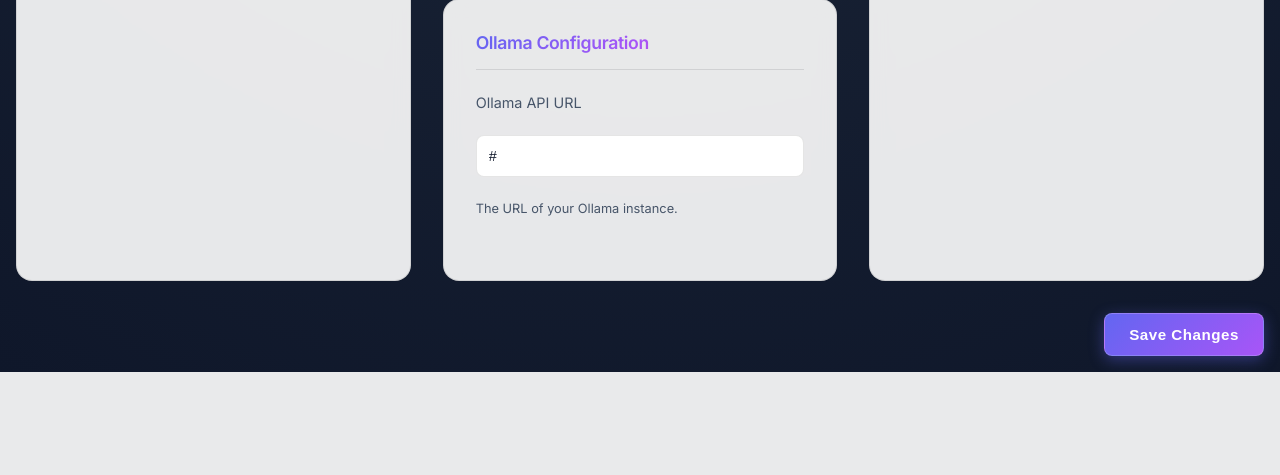
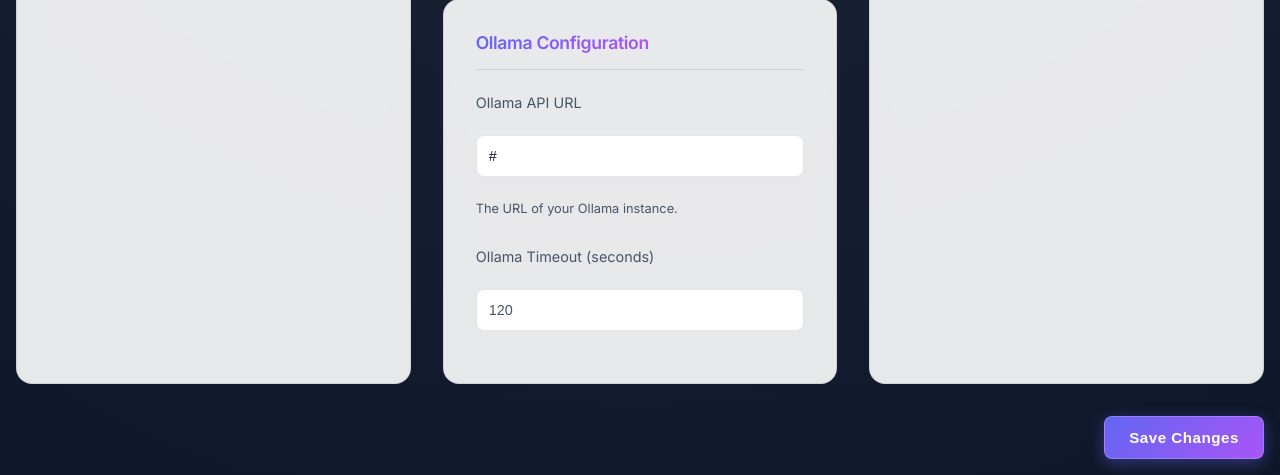
Before and after one commit to alshawwaf/Lakera-Demo, a Flask app: template templates/settings.html in a window 1280 px wide. Shown: the part 681-1156 px from the top of the page. Before the commit the page ends 1053 px from the top, so only its background shows below. Run offline with Flask 3, Linux system fonts and the light colour scheme; the template is opened without the code that fills it: most values are stand-ins (such as "Sample title", 1, 10 or a date in 2020).

Commit message:
feat: make Ollama timeout configurable

```diff
--- a/app.py
+++ b/app.py
@@ -420,6 +420,7 @@ def settings():
         azure_openai_deployment = request.form.get('azure_openai_deployment')
         gemini_api_key = request.form.get('gemini_api_key')
         ollama_api_url = request.form.get('ollama_api_url')
+        ollama_timeout = request.form.get('ollama_timeout')
 
         set_setting('LAKERA_API_KEY', api_key)
         set_setting('LAKERA_PROJECT_ID', project_id)
@@ -429,6 +430,7 @@ def settings():
         set_setting('AZURE_OPENAI_DEPLOYMENT', azure_openai_deployment)
         set_setting('GEMINI_API_KEY', gemini_api_key)
         set_setting('OLLAMA_API_URL', ollama_api_url)
+        set_setting('OLLAMA_TIMEOUT', ollama_timeout)
 
         # Re-fetch models to ensure the list is up-to-date with the new key if changed
         gemini_models = get_gemini_models()
@@ -441,6 +443,7 @@ def settings():
                              azure_openai_deployment=azure_openai_deployment,
                              gemini_api_key=gemini_api_key,
                              ollama_api_url=ollama_api_url,
+                             ollama_timeout=ollama_timeout,
                              gemini_models=gemini_models,
                              ollama_models=ollama_models)
 
@@ -452,6 +455,7 @@ def settings():
     azure_openai_deployment = get_setting('AZURE_OPENAI_DEPLOYMENT') or os.getenv('AZURE_OPENAI_DEPLOYMENT', 'gpt-4o-mini-2024-07-18')
     gemini_api_key = get_setting('GEMINI_API_KEY') or os.getenv('GEMINI_API_KEY', '')
     ollama_api_url = get_setting('OLLAMA_API_URL') or os.getenv('OLLAMA_API_URL', 'http://localhost:11434')
+    ollama_timeout = get_setting('OLLAMA_TIMEOUT') or os.getenv('OLLAMA_TIMEOUT', '120')
 
     gemini_models = get_gemini_models()
     ollama_models = get_ollama_models()
@@ -463,6 +467,7 @@ def settings():
                          azure_openai_deployment=azure_openai_deployment,
                          gemini_api_key=gemini_api_key,
                          ollama_api_url=ollama_api_url,
+                         ollama_timeout=ollama_timeout,
                          gemini_models=gemini_models,
                          ollama_models=ollama_models)
 
@@ -623,13 +628,14 @@ def analyze():
 
         elif model_provider == 'ollama':
             ollama_url = get_setting('OLLAMA_API_URL') or os.getenv('OLLAMA_API_URL', 'http://localhost:11434')
+            ollama_timeout = int(get_setting('OLLAMA_TIMEOUT') or os.getenv('OLLAMA_TIMEOUT', 120))
             try:
                 payload = {
                     "model": model_name or "llama3",
                     "prompt": prompt,
                     "stream": False
                 }
-                response = requests.post(f"{ollama_url}/api/generate", json=payload, timeout=30)
+                response = requests.post(f"{ollama_url}/api/generate", json=payload, timeout=ollama_timeout)
                 if response.status_code == 200:
                     openai_response = response.json().get('response', '')
                 else:
--- a/templates/settings.html
+++ b/templates/settings.html
@@ -185,6 +185,28 @@
               The URL of your Ollama instance.
             </p>
           </div>
+
+          <div class="input-wrapper">
+            <label
+              for="ollama_timeout"
+              style="
+                display: block;
+                margin-bottom: 0.5rem;
+                color: var(--text-secondary);
+                font-size: 0.9rem;
+              "
+              >Ollama Timeout (seconds)</label
+            >
+            <input
+              type="number"
+              id="ollama_timeout"
+              name="ollama_timeout"
+              value="{{ ollama_timeout }}"
+              class="search-input"
+              style="width: 100%; padding: 0.75rem"
+              placeholder="120"
+            />
+          </div>
         </div>
       </div>
 
```
Also changed, not shown: README.md, 1 other file.
